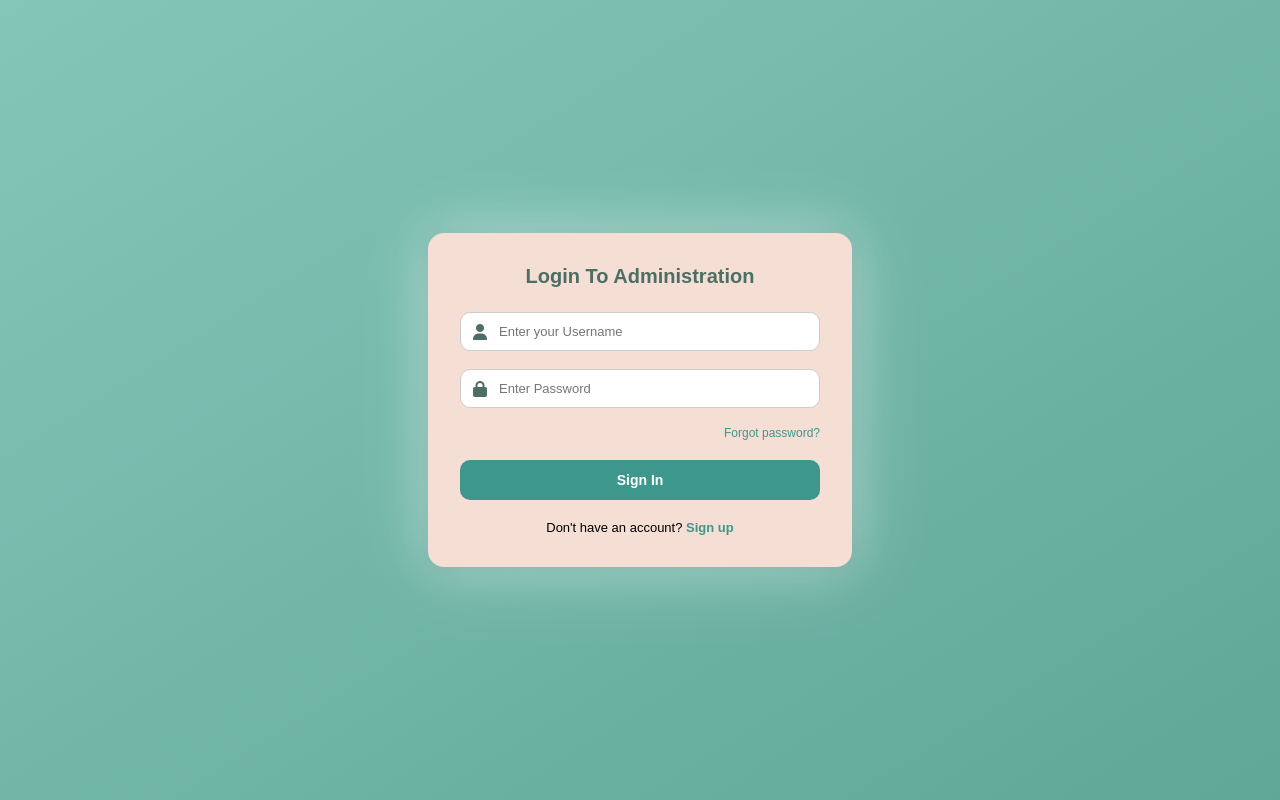
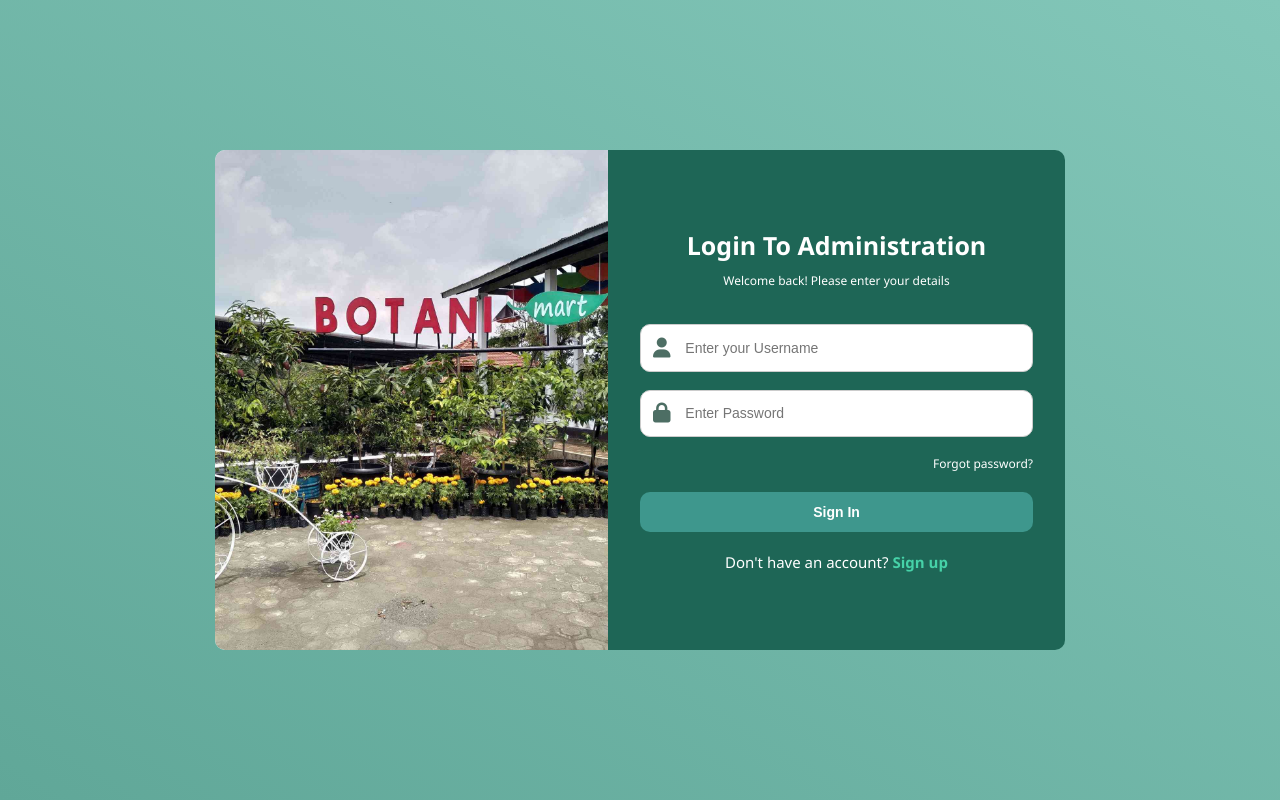
Before and after one commit to qois51/BotaniMart-catalogue, a website: page public/views/login-admin.html in a window 1280 px wide. Drawn offline with Linux system fonts and the light colour scheme.

Commit message:
revisi admin

```diff
--- a/public/assets/css/addProduct.css
+++ b/public/assets/css/addProduct.css
@@ -270,7 +270,7 @@ label {
 
 .add-product {
   padding: 12px 24px;
-  background-color: var(--primary-color);
+  background-color: #1e6656;
   color: white;
   border: none;
   border-radius: 4px;
@@ -280,7 +280,7 @@ label {
 }
 
 .add-product:hover {
-  background-color: var(--primary-dark);
+  background-color: #357f78;
 }
 
 /* Responsive */
--- a/public/assets/css/dashboard.css
+++ b/public/assets/css/dashboard.css
@@ -191,6 +191,7 @@ body {
   color: #1e6656;
   padding-left: 10px;
   border-radius: 10px;
+  width: 160px;
 }
 
 /* DASHBOARD CONTENT */
--- a/public/assets/css/login-admin.css
+++ b/public/assets/css/login-admin.css
@@ -1,32 +1,85 @@
 body {
   margin: 0;
   padding: 0;
-  font-family: Arial, sans-serif;
-  background: linear-gradient(to bottom right, #83c7b9, #60a798);
+  font-family: 'Segoe UI', Tahoma, Geneva, Verdana, sans-serif;
+  background: linear-gradient(to bottom left, #83c7b9, #60a798);
   display: flex;
   justify-content: center;
   align-items: center;
   height: 100vh;
 }
+
 .login_container {
-  background: #f5ded3;
+  background: #ffffff;
   border-radius: 16px;
+  width: 90%;
+  max-width: 850px;
+  height: 500px;
+  display: flex;
+  align-items: center;
+  justify-content: center;
+}
+
+.login_content {
+  display: flex;
+  width: 100%;
+  height: 100%;
+}
+
+.login_left {
+  flex: 1;
+  background-color: #d7ebe7;
+  display: flex;
+  align-items: center;
+  justify-content: center;
+  border-top-left-radius: 10px;
+  border-bottom-left-radius: 10px;
+  padding: 0;
+  overflow: hidden;
+}
+
+.login_left img {
+  width: 100%;
+  height: 100%;
+  object-fit: cover;
+  border-top-left-radius: 10px;
+  border-bottom-left-radius: 10px;
+}
+
+.login_right {
+  flex: 1;
+  background: #1e6656;
+  border-top-right-radius: 10px;
+  border-bottom-right-radius: 10px;
   padding: 32px;
-  width: 100%;
-  max-width: 360px;
+  display: flex;
+  flex-direction: column;
+  justify-content: center;
   text-align: center;
-  box-shadow:
-    0 0 20px rgba(0, 0, 0, 0.1),
-    0 0 40px rgba(255, 255, 255, 0.3),
-    0 0 80px rgba(255, 255, 255, 0.3);
 }
-.login_container h2 {
+
+.login_right h2 {
   margin-top: 0;
-  margin-bottom: 24px;
-  color: #4d6e64;
-  font-size: 20px;
+  margin-bottom: 2px;
+  color: white;
+  font-size: 25px;
   font-weight: bold;
 }
+
+.login_right h1 {
+  color: white;
+  font-size: 12px;
+  margin-bottom: 35px;
+  font-weight: lighter;
+}
+
+.toggle-password {
+  cursor: pointer;
+  color: #3e978d;
+  font-size: 1.1em;
+  display: none;
+}
+
 .bagian_input {
   display: flex;
   align-items: center;
@@ -36,27 +89,31 @@ body {
   padding: 10px 12px;
   margin-bottom: 18px;
 }
+
 .bagian_input i {
-  font-size: 16px;
+  font-size: 20px;
   color: #4d6e64;
   margin-right: 10px;
 }
+
 .bagian_input input {
   border: none;
   outline: none;
   flex: 1;
-  font-size: 13px;
+  font-size: 14px;
   font-weight: 500;
   color: #000;
   background: transparent;
+  padding: 0.3rem;
 }
+
 .forgot {
   text-align: right;
   font-size: 12px;
   margin-bottom: 20px;
 }
 .forgot a {
-  color: #3e978d;
+  color: white;
   text-decoration: none;
 }
 .forgot a:hover {
@@ -81,10 +138,11 @@ body {
   background-color: #357f78;
 }
 .signup-link {
-  font-size: 13px;
+  font-size: 15px;
+  color: white;
 }
 .signup-link a {
-  color: #3e978d;
+  color: #46d2a8;
   font-weight: bold;
   text-decoration: none;
 }
--- a/public/assets/css/newAdmin.css
+++ b/public/assets/css/newAdmin.css
@@ -11,15 +11,15 @@ body {
   display: flex;
   justify-content: center;
   align-items: center;
-  background: linear-gradient(to bottom right, #83c7b9, #60a798);
+  background: linear-gradient(to bottom left, #83c7b9, #60a798);
 }
 
 .signup-container {
-  width: 1000px;
-  height: 600px;
+  width: 850px;
+  height: 500px;
   display: flex;
   background: #fff;
-  border-radius: 12px;
+  border-radius: 10px;
   overflow: hidden;
   box-shadow: 0 10px 30px rgba(0, 0, 0, 0.1);
 }
@@ -68,7 +68,7 @@ body {
 .form-right {
   flex: 1;
   background: #fff;
-  padding-top: 12.7rem;
+  padding-top: 3.5rem;
   padding-left: 3rem;
   padding-bottom: 3rem;
   padding-right: 3rem;
@@ -129,7 +129,7 @@ body {
 
 /* Custom Syarat Checkboxes */
 .boxSyarat {
-  margin-top: 0.2rem;
+  margin-top: 1px;
   margin-bottom: 0.5rem;
   font-family: 'Poly', serif;
   font-size: 15px;
@@ -139,14 +139,14 @@ body {
   display: flex;
   align-items: center;
   opacity: 70%;
-  margin-bottom: 8px;
+  margin-bottom: 7.5px;
 }
 
 .boxSyarat input[type="checkbox"] {
   appearance: none;
   width: 15px;
   height: 15px;
-  border: 2px solid #5c4b85;
+  border: 2px solid #1e6656;
   border-radius: 4px;
   margin-right: 10px;
   position: relative;
@@ -155,7 +155,7 @@ body {
 }
 
 .boxSyarat input[type="checkbox"]:checked {
-  background-color: #5c4b85;
+  background-color: #1e6656;
 }
 
 .boxSyarat input[type="checkbox"]:checked::after {
@@ -168,9 +168,9 @@ body {
 }
 
 .submit-btn {
-  margin-top: auto;
+  margin-top: 7px;
   width: 100%;
-  padding: 0.9rem;
+  padding: 0.8rem;
   background: #1e6656;
   color: #fff;
   border: none;
@@ -181,5 +181,5 @@ body {
 }
 
 .submit-btn:hover {
-  background: #83c7b9;
+  background: #357f78;
 }
--- a/public/assets/css/reset.css
+++ b/public/assets/css/reset.css
@@ -6,26 +6,21 @@
 body {
   font-family: Arial, sans-serif;
   height: 100vh;
-  background: linear-gradient(to bottom right, #83c7b9, #60a798);
+  background: linear-gradient(to bottom left, #83c7b9, #60a798);
   display: flex;
   justify-content: center;
   align-items: center;
 }
 .reset-container {
-  background: #f5ded3;
-  border-radius: 4px;
+  background: #1e6656;
+  border-radius: 10px;
   width: 450px;
   padding: 30px 25px;
-  box-shadow:
-    0 0 30px rgba(0, 0, 0, 0.2),
-    0 0 60px rgba(255, 255, 255, 0.4),
-    0 0 120px rgba(255, 255, 255, 0.5),
-    0 0 160px rgba(255, 255, 255, 0.5);
   text-align: center;
 }
 h2, h3 {
   margin-bottom: 20px;
-  color: #4d6e64;
+  color: white;
 }
 #passwordSection h3 {
   margin-top: 25px;
@@ -69,9 +64,9 @@ button:hover {
   margin-top: 20px;
   font-size: 14px;
   text-align: left;
-  color: #e74c3c;
+  color: #3b5fff;
   padding: 8px 12px;
-  background-color: #fce4e4;
+  background-color: #ffffff;
   border: 1px solid #f5c2c2;
   border-radius: 5px;
   width: 100%;
--- a/public/views/login-admin.html
+++ b/public/views/login-admin.html
@@ -8,7 +8,13 @@
 </head>
 <body>
  <div class="login_container">
+  <div class="login_content">
+    <div class="login_left">
+      <img src="../uploads/botani-mart-62fe71fb08a8b5052b22db64.jpg" alt="Admin Illustration">
+    </div>
+    <div class="login_right">
       <h2>Login To Administration</h2>
+      <h1>Welcome back! Please enter your details</h1>
       <form id="loginForm">
         <div class="bagian_input">
           <i class="fas fa-user"></i>
@@ -17,7 +23,9 @@
         <div class="bagian_input password-wrapper">
           <i class="fas fa-lock"></i>
           <input type="password" id="password" placeholder="Enter Password" required>
-        <span id="togglePassword" class="toggle-password">Show</span>
+          <span id="togglePassword" class="toggle-password">
+            <i class="fas fa-eye"></i>
+          </span>
         </div>
         <div class="forgot">
           <a href="/views/reset.html">Forgot password?</a>
@@ -28,6 +36,8 @@
       </form>
       <div class="signup-link">
         Don't have an account? <a href="/views/new-admin.html">Sign up</a>
+      </div>
+    </div>
   </div>
 </div>
 
@@ -42,7 +52,10 @@
   togglePassword.addEventListener("click", () => {
     const isPassword = passwordInput.type === "password";
     passwordInput.type = isPassword ? "text" : "password";
-      togglePassword.textContent = isPassword ? "Hide" : "Show";
+
+    const icon = togglePassword.querySelector("i");
+    icon.classList.toggle("fa-eye");
+    icon.classList.toggle("fa-eye-slash");
   });
 
   document.getElementById("loginForm").addEventListener("submit", async (e) => {
```
Also changed, not shown: public/uploads/botani-mart-62fe71fb08a8b5052b22db64.jpg (added), 1 other file. Lines whose indentation alone changed are shown as unchanged.
